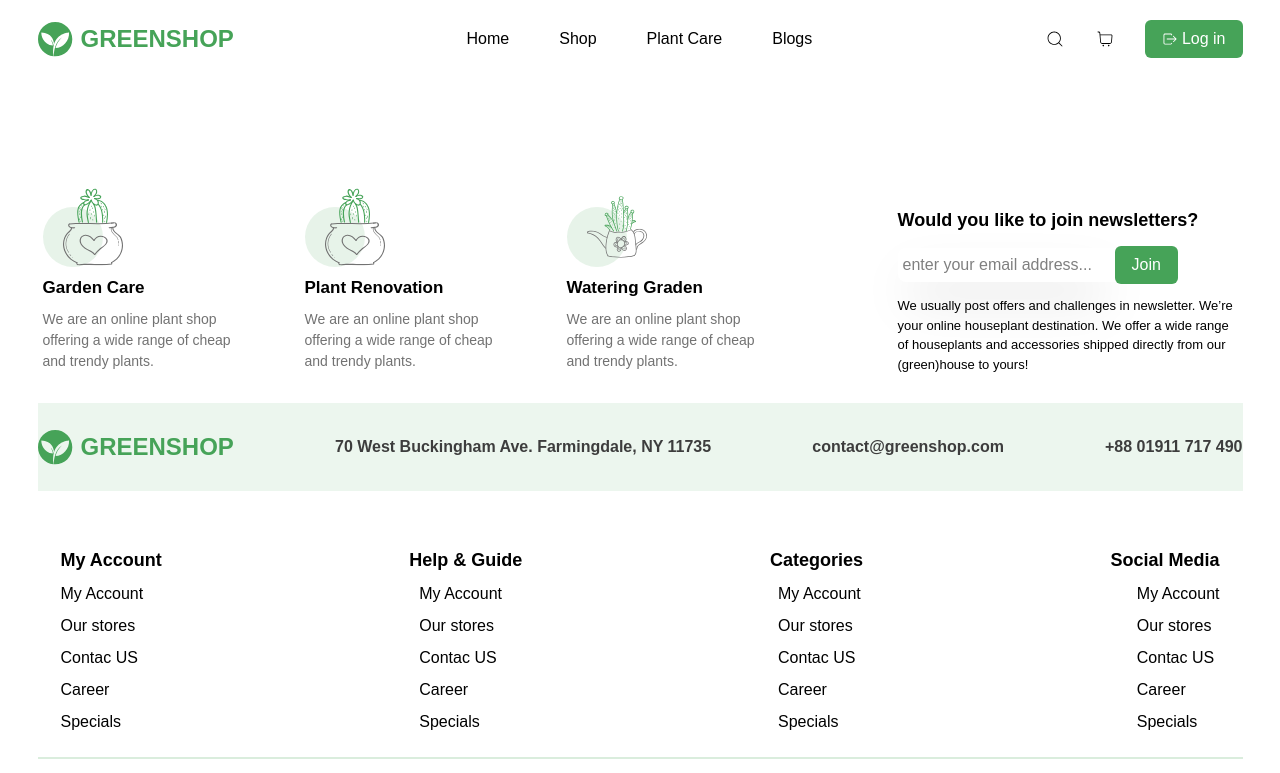
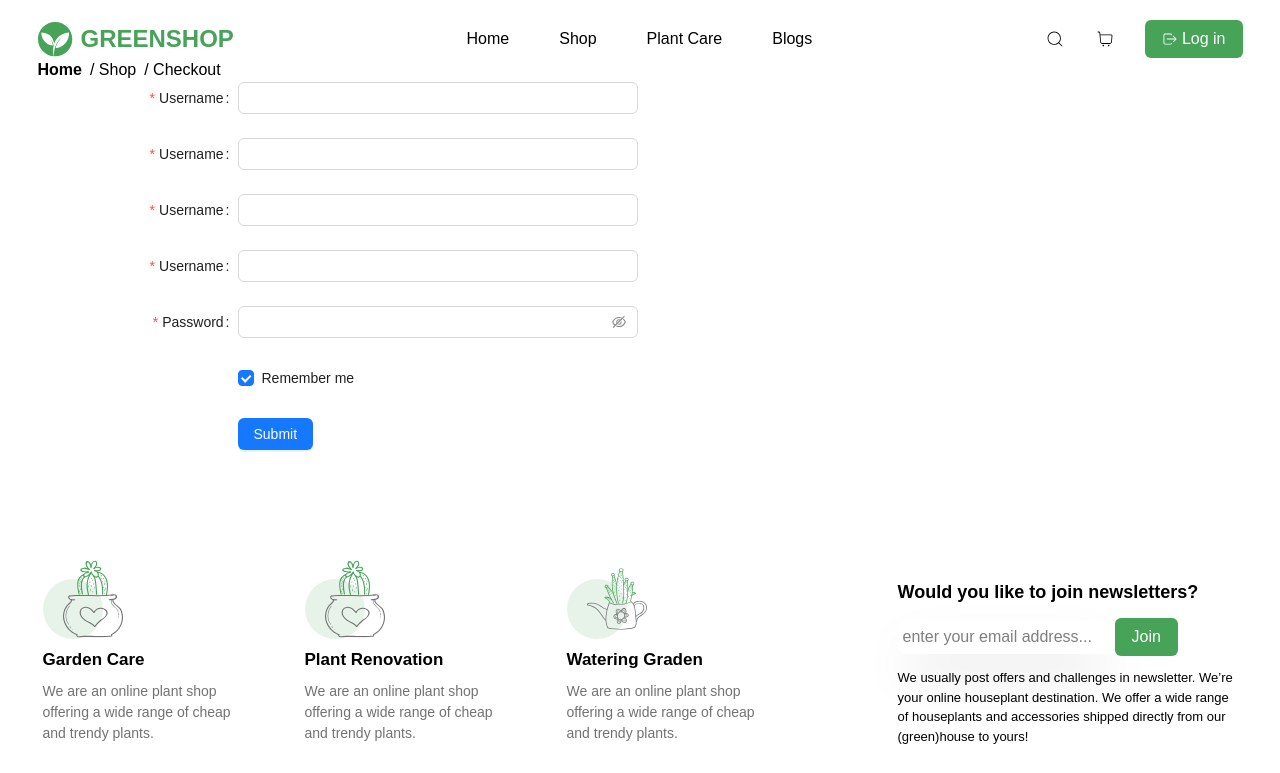
Before and after one commit to Muhammadrasul21/greenshop, a React app: page /checkout in a window 1280 px wide. Shown: the top 773 px of the page. Built offline with nearby package versions, Linux system fonts and the light colour scheme; some icons are missing; the HTML template or start-up script is replaced by a standard one.

Commit message:
added shopping cart

```diff
--- a/package.json
+++ b/package.json
@@ -14,12 +14,16 @@
     "@emotion/styled": "^11.14.0",
     "@mui/icons-material": "^7.1.0",
     "@mui/material": "^7.1.0",
+    "@reduxjs/toolkit": "^2.8.1",
     "@tailwindcss/vite": "^4.1.6",
+    "antd": "^5.25.1",
     "browser-router": "^0.2.0",
     "react": "^18.3.1",
     "react-dom": "^18.3.1",
     "react-icons": "^5.5.0",
+    "react-redux": "^9.2.0",
     "react-router-dom": "^7.6.0",
+    "react-toastify": "^11.0.5",
     "swiper": "^11.2.6",
     "tailwindcss": "^4.1.6"
   },
--- a/src/App.jsx
+++ b/src/App.jsx
@@ -2,6 +2,7 @@ import { BrowserRouter as Router, Routes, Route } from "react-router-dom";
 import Layout from "./components/Layout";
 import Home from "./pages/home/Home";
 import Shop from "./pages/shop/Shop";
+import Checkout from "./components/Checkout";
 
 const App = () => {
   return (
@@ -10,6 +11,7 @@ const App = () => {
         <Routes>
           <Route path="/" element={<Home />} />
           <Route path="/shop" element={<Shop />} />
+          <Route path="/checkout" element={<Checkout />} />
         </Routes>
       </Layout>
     </Router>
--- /dev/null
+++ b/src/components/Checkout.jsx
@@ -0,0 +1,78 @@
+import React from 'react'
+import { Button, Checkbox, Form, Input } from 'antd';
+const onFinish = values => {
+  console.log('Success:', values);
+};
+const onFinishFailed = errorInfo => {
+  console.log('Failed:', errorInfo);
+};
+const Checkout = () => {
+  return (
+    <div className='container'>
+         <div className='flex items-center gap-2 mt-[36px]'>
+            <p className='font-semibold '>Home</p>
+            <p>/ Shop</p>
+            <p>/ Checkout</p>
+         </div>
+          <Form
+    name="basic"
+    labelCol={{ span: 8 }}
+    wrapperCol={{ span: 16 }}
+    style={{ maxWidth: 600 }}
+    initialValues={{ remember: true }}
+    onFinish={onFinish}
+    onFinishFailed={onFinishFailed}
+    autoComplete="off"
+  >
+    <Form.Item
+      label="Username"
+      name="username"
+      rules={[{ required: true, message: 'Please input your username!' }]}
+    >
+      <Input />
+    </Form.Item>
+    <Form.Item
+      label="Username"
+      name="username"
+      rules={[{ required: true, message: 'Please input your username!' }]}
+    >
+      <Input />
+    </Form.Item>
+    <Form.Item
+      label="Username"
+      name="username"
+      rules={[{ required: true, message: 'Please input your username!' }]}
+    >
+      <Input />
+    </Form.Item>
+    <Form.Item
+      label="Username"
+      name="username"
+      rules={[{ required: true, message: 'Please input your username!' }]}
+    >
+      <Input />
+    </Form.Item>
+
+    <Form.Item
+      label="Password"
+      name="password"
+      rules={[{ required: true, message: 'Please input your password!' }]}
+    >
+      <Input.Password />
+    </Form.Item>
+
+    <Form.Item name="remember" valuePropName="checked" label={null}>
+      <Checkbox>Remember me</Checkbox>
+    </Form.Item>
+
+    <Form.Item label={null}>
+      <Button type="primary" htmlType="submit">
+        Submit
+      </Button>
+    </Form.Item>
+  </Form>
+    </div>
+  )
+}
+
+export default Checkout
--- a/src/components/Navbar.jsx
+++ b/src/components/Navbar.jsx
@@ -2,9 +2,10 @@ import logo from "../assets/logo.svg";
 import { CiSearch } from "react-icons/ci";
 import { CiShoppingCart } from "react-icons/ci";
 import { IoIosLogOut } from "react-icons/io";
-import { NavLink } from "react-router-dom";
+import { Link, NavLink } from "react-router-dom";
 
 const Navbar = () => {
+
   const navLinkClass = ({ isActive }) =>
     isActive
       ? "text-[#46A358] font-semibold border-b-2 border-[#46A358] pb-2"
@@ -42,7 +43,9 @@ const Navbar = () => {
 
       <div className="flex gap-[30px] items-center">
         <CiSearch className="w-[20px] h-[20px]" />
-        <CiShoppingCart className="w-[20px] h-[20px]" />
+        <Link className="flex items-center cursor-pointer relative hover:text-[#46A358] transition duration-300 ease-in-out">
+          <CiShoppingCart className="w-[20px] h-[20px]" />
+        </Link>
         <button className="btn bg-[#46A358] text-white flex items-center gap-1 px-4 py-2 rounded">
           <IoIosLogOut />
           Log in
--- a/src/pages/home/Blog.jsx
+++ b/src/pages/home/Blog.jsx
@@ -5,8 +5,8 @@ import { GoArrowRight } from "react-icons/go";
 const Blog = () => {
   return (
     <div className="container footer flex justify-between items-center">
-      {blogItems?.map((item) => (
-        <div className="flex items-center text-end">
+      {blogItems?.map((item, inx) => (
+        <div key={inx} className="flex items-center text-end">
           <img src={item.img} alt="" />
           <div className="flex flex-col gap-2">
             <p className="font-black text-[20px]">{item.title}</p>
--- a/src/pages/home/Posts.jsx
+++ b/src/pages/home/Posts.jsx
@@ -13,8 +13,8 @@ const Posts = () => {
       </div>
 
       <div className="flex gap-[44px]">
-        {postItems?.map((item) => (
-          <div className="flex flex-col gap-2">
+        {postItems?.map((item, inx) => (
+          <div key={inx} className="flex flex-col gap-2">
             <img src={item.img} alt="" />
 
             <div>
```
Also changed, not shown: src/main.jsx (line endings or trailing spaces), src/pages/shop/Detail.jsx (line endings or trailing spaces), 1 other file (tests, documents, lock files or other folders).
